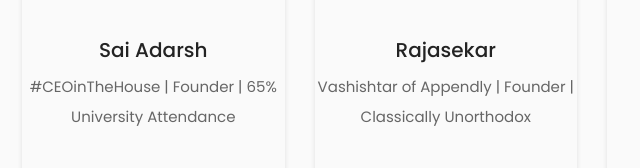
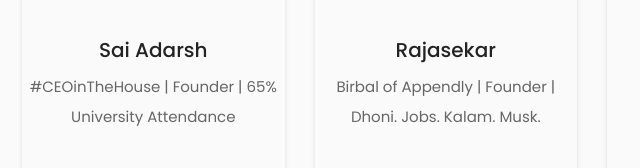
Before and after one commit to appendly/appendly.github.io, a plain HTML site: page index.html in a window 1280 px wide. Shown: the part 5839-6007 px from the top of the page, 48-688 px from the left. Drawn offline with Linux system fonts and the light colour scheme.

Commit message:
Update index.html

```diff
--- a/index.html
+++ b/index.html
@@ -486,7 +486,7 @@
                             <img src="assets/img/team/team-img2.jpg" alt="image">
                         </div>
                         <h4>Rajasekar</h4>
-                        <span>Vashishtar of Appendly | Founder | Classically Unorthodox</span>
+                        <span>Birbal of Appendly | Founder | Dhoni. Jobs. Kalam. Musk.</span>
                         <ul class="tst-social">
                             <li><a href="#"><i class="fa fa-facebook"></i></a></li>
                             <li><a href="#"><i class="fa fa-twitter"></i></a></li>
```
